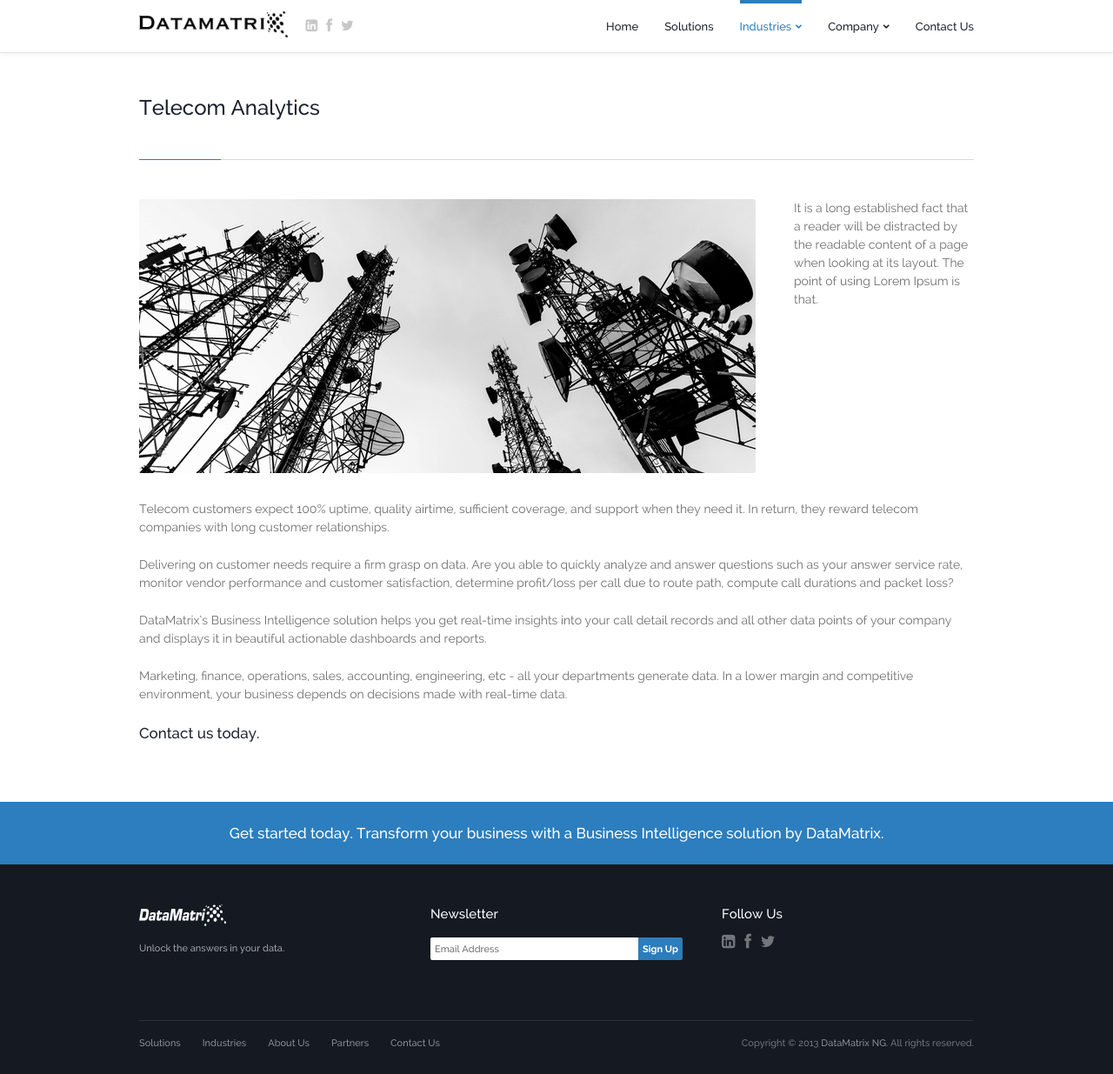
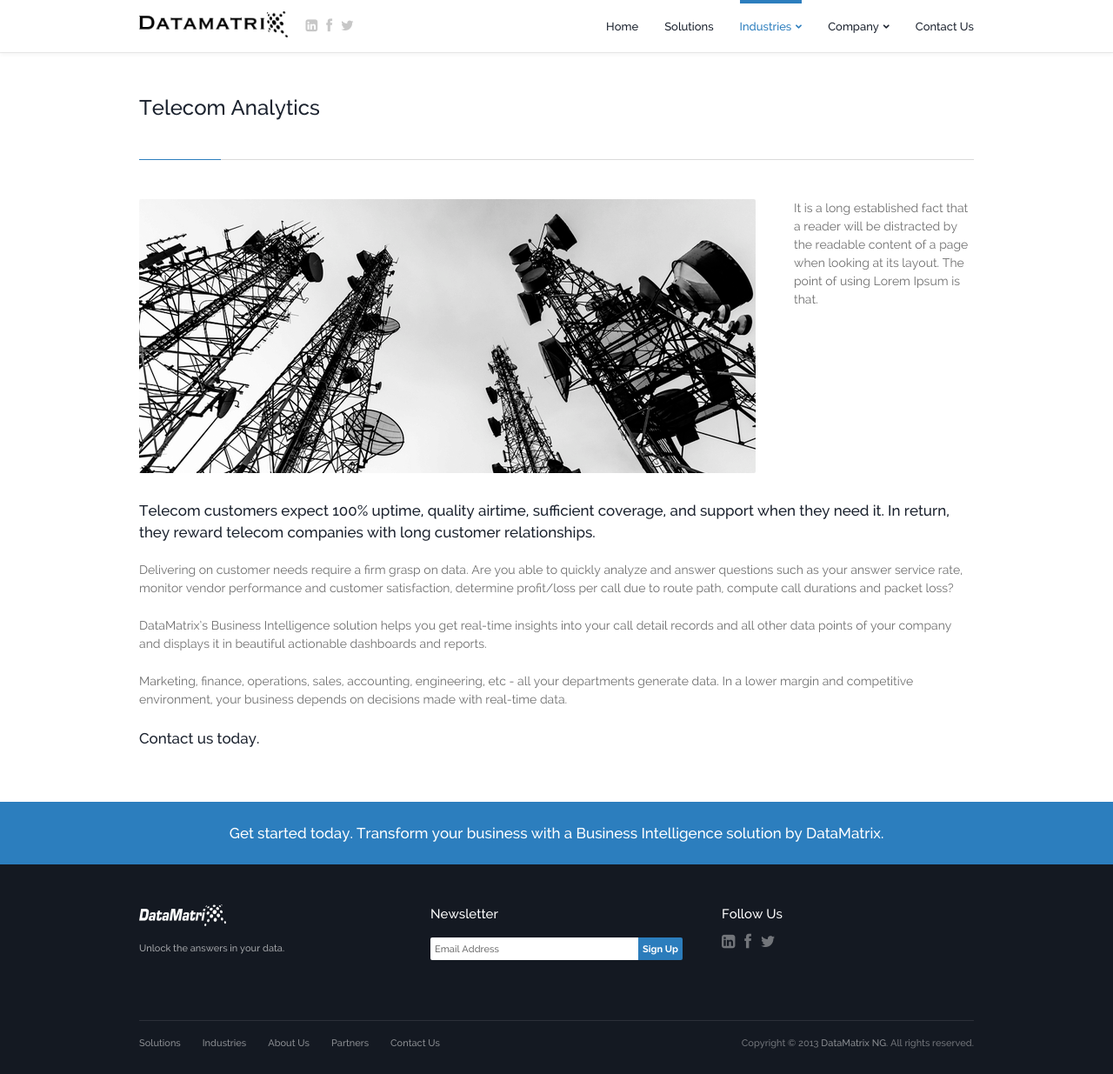
Before and after one commit to dtmtx/dtmtx.github.io, a Jekyll site: the page built from telecom.html, in a window 1280 px wide and 1235 px high. Shown: the whole window at 87% size. Built offline with Jekyll 4.4.1, drawn with Linux system fonts in a browser that asks for light colours; Markdown is read by kramdown in place of the engine named in the settings.

Commit message:
misc updates

```diff
--- a/insurance.html
+++ b/insurance.html
@@ -82,10 +82,6 @@ menugroup: industries
 					<!-- END Image / Details -->
 					<!-- ~~~~~~~~~~~~~~~~~~~~~~~~~~~~~~~ -->
 
-
-
-
-
 					<div class="spacer"></div>
 
 					<h2>Imagine...your brand new auto insurance product is taking the market by storm. One of your salesperson has sold millions in premiums and earned thousands in commissions. Things are good.</h2>
--- a/manufacturing.html
+++ b/manufacturing.html
@@ -81,7 +81,7 @@ menugroup: industries
 
 					<div class="spacer"></div>
 
-					<p>Purchasing department has diligently made sure all manufacturing inputs are ready. Manufacturing manager has kept production efficient and continuous. Engineers has kept the machines operational and fine tuned. But...</p>
+					<h2>Purchasing department has diligently made sure all manufacturing inputs are ready. Manufacturing manager has kept production efficient and continuous. Engineers has kept the machines operational and fine tuned. But...</h2>
 
 					<p>Purchasing has been paying 20% over budgeted costs for manufacturing inputs.</p>
 
--- a/retail.html
+++ b/retail.html
@@ -82,7 +82,7 @@ menugroup: industries
 
 					<div class="spacer"></div>
 
-					<p>Ask yourself this. How many opportunities are you passing up by ignoring the details of your retail operation? Was the last uptick in sales due to your expensive promotion plan or was it due to seasonal demand? Which products typically sell out and when? What are the purchasing trends of your customers?</P>
+					<h2>Ask yourself this. How many opportunities are you passing up by ignoring the details of your retail operation? Was the last uptick in sales due to your expensive promotion plan or was it due to seasonal demand? Which products typically sell out and when? What are the purchasing trends of your customers?</h2>
 
 					<p>Having ready answers to questions like these prevent loss of potential profits. Data-driven retail outlets make better decisions, know their customers better, and consequently have happier and more loyal customers.
 					Without a substantial investment, DataMatrix can capture all the data points generated by your retail business and use it to create beautiful and insightful dashboards and reports. Stop guessing about what things impact your business. Find that new product opportunities your customers are whispering about. Discover that profit-draining product your customers grumble about. Find the loopholes that might promote shrinkage and loss of inventory.</P>
--- a/telecom.html
+++ b/telecom.html
@@ -83,7 +83,7 @@ menugroup: industries
 
 					<div class="spacer"></div>
 
-					<p>Telecom customers expect 100% uptime, quality airtime, sufficient coverage, and support when they need it. In return, they reward telecom companies with long customer relationships.</p>
+					<h2>Telecom customers expect 100% uptime, quality airtime, sufficient coverage, and support when they need it. In return, they reward telecom companies with long customer relationships.</h2>
 
 					<p>Delivering on customer needs require a firm grasp on data. Are you able to quickly analyze and answer questions such as your answer service rate, monitor vendor performance and customer satisfaction, determine profit/loss per call due to route path, compute call durations and packet loss?
 
```
